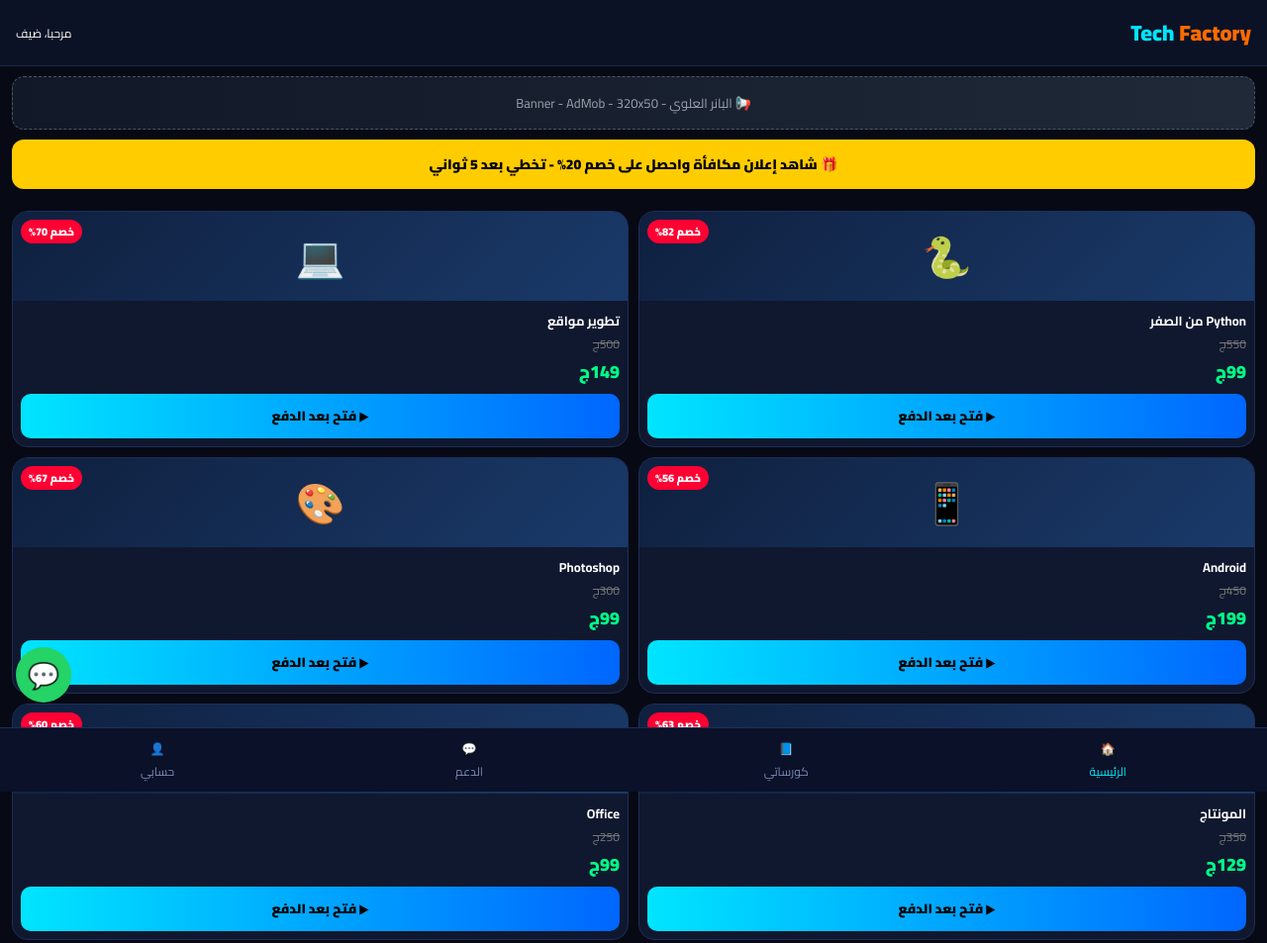
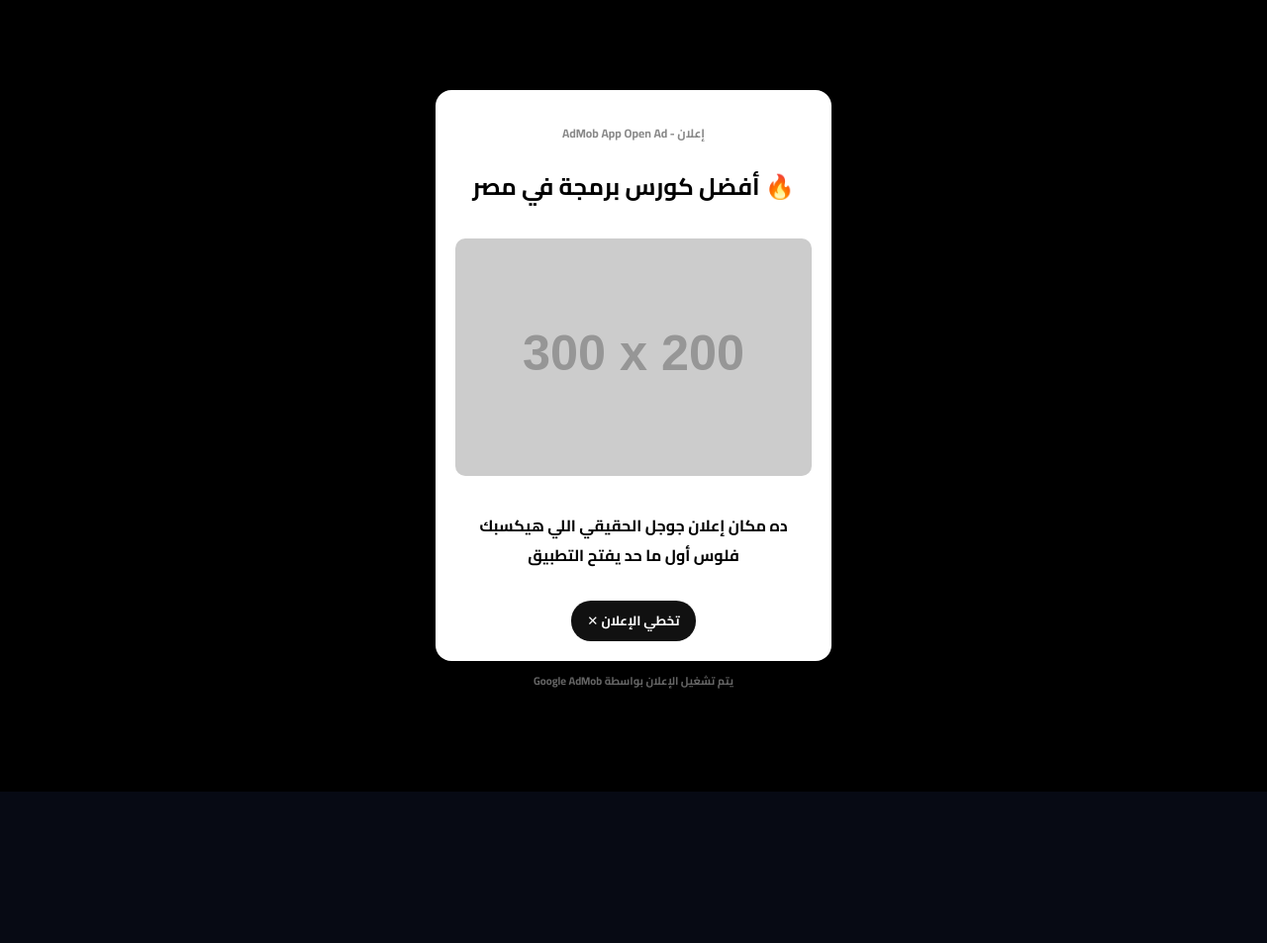
Before and after one commit to melnemr541-beep/tech-factory, a plain HTML site: page index.html in a window 1280 px wide. Shown: the top 953 px of the page at 99% size. After the commit the page ends 800 px from the top, so only its background shows below. Drawn offline with Linux system fonts and the light colour scheme; placeholder pictures from the web are drawn by us.

Commit message:
Update index.html

```diff
--- a/index.html
+++ b/index.html
@@ -3,70 +3,70 @@
 <head>
 <meta charset="UTF-8">
 <meta name="viewport" content="width=device-width,initial-scale=1">
-<title>Tech Factory Pro</title>
-<link href="https://fonts.googleapis.com/css2?family=Cairo:wght@400;700;900&display=swap" rel="stylesheet">
+<title>Tech Factory</title>
+<link href="https://fonts.googleapis.com/css2?family=Cairo:wght@700;900&display=swap" rel="stylesheet">
 <style>
-*{box-sizing:border-box;font-family:'Cairo',Tahoma}
-body{margin:0;background:#070a14;color:#fff;padding-bottom:100px}
-.topbar{position:sticky;top:0;z-index:50;background:#0c1226;border-bottom:1px solid #1a254d;padding:12px 16px;display:flex;justify-content:space-between;align-items:center}
+*{box-sizing:border-box;font-family:'Cairo'}
+body{margin:0;background:#070a14;color:#fff;padding-bottom:90px}
+.topbar{position:sticky;top:0;z-index:40;background:#0c1226;padding:12px 16px;display:flex;justify-content:space-between}
 .logo{font-weight:900;color:#00e5ff;font-size:22px}.logo span{color:#ff6a00}
-.bannerAd{background:linear-gradient(90deg,#111827,#1f2937);border:1px dashed #4b5563;margin:10px 12px;padding:14px;text-align:center;border-radius:12px;font-size:13px;color:#9ca3af}
+.bannerAd{background:#111827;border:1px dashed #444;margin:10px 12px;padding:12px;text-align:center;border-radius:10px;color:#888;font-size:13px}
 .grid{display:grid;grid-template-columns:1fr 1fr;gap:10px;padding:12px}
 .card{background:#10182f;border:1px solid #1e2d5a;border-radius:16px;overflow:hidden;position:relative}
-.card .img{height:90px;background:linear-gradient(135deg,#0f203f,#1a3a6a);display:flex;align-items:center;justify-content:center;font-size:40px}
 .badge{position:absolute;top:8px;left:8px;background:#ff0033;color:#fff;padding:2px 8px;border-radius:20px;font-size:11px;font-weight:900}
 .priceBox{padding:8px}.old{text-decoration:line-through;color:#777;font-size:12px}.new{color:#00ff88;font-weight:900;font-size:18px}
-.btn{width:100%;background:linear-gradient(90deg,#00e5ff,#0066ff);color:#000;border:0;padding:10px;border-radius:10px;font-weight:900;margin-top:6px}
-.bottom{position:fixed;bottom:0;left:0;right:0;background:#0a1128;border-top:1px solid #1e2d5a;display:flex;justify-content:space-around;padding:8px 0;z-index:60}
+.btn{width:100%;background:linear-gradient(90deg,#00e5ff,#0066ff);border:0;padding:10px;border-radius:10px;font-weight:900}
+.bottom{position:fixed;bottom:0;left:0;right:0;background:#0a1128;border-top:1px solid #1e2d5a;display:flex;justify-content:space-around;padding:8px 0;z-index:50}
 .bottom button{background:none;border:0;color:#7a8ab5;font-size:12px}.bottom button.active{color:#00e5ff}
-.modal{position:fixed;inset:0;background:#000d;display:none;z-index:100;overflow:auto;padding:16px}
+/* إعلان أول ما يفتح */
+#appOpenAd{position:fixed;inset:0;background:#000;z-index:9999;display:flex;flex-direction:column;align-items:center;justify-content:center;padding:20px;text-align:center}
+#appOpenAd .adBox{background:#fff;color:#000;width:100%;max-width:400px;border-radius:16px;padding:20px}
+#skipBtn{background:#111;color:#fff;border:0;padding:8px 16px;border-radius:20px;margin-top:15px;display:none}
+.modal{position:fixed;inset:0;background:#000d;display:none;z-index:100;padding:16px}
 .mBox{background:#111a33;border:1px solid #00e5ff;border-radius:16px;padding:16px;max-width:500px;margin:20px auto}
 .input{width:100%;padding:12px;border-radius:10px;border:1px solid #2a3a6a;background:#0a1128;color:#fff;margin:8px 0}
-.fab{position:fixed;bottom:90px;left:16px;background:#25D366;color:#fff;width:56px;height:56px;border-radius:50%;display:flex;align-items:center;justify-content:center;font-size:26px;z-index:70}
-.reward{background:#ffcc00;color:#000;padding:12px;border-radius:12px;text-align:center;margin:10px 12px;font-weight:900;font-size:14px}
-.cert{background:#fff;color:#000;padding:20px;border-radius:12px;text-align:center;border:4px double #00e5ff}
 </style>
 </head>
 <body>
-<div class="topbar"><div class="logo">Tech <span>Factory</span></div><div id="userName" style="font-size:12px">مرحبا، ضيف</div></div>
 
-<div class="bannerAd">📢 البانر العلوي - Banner - AdMob - 320x50</div>
-<div class="reward" onclick="watchReward()">🎁 شاهد إعلان مكافأة واحصل على خصم 20% - تخطي بعد 5 ثواني</div>
-
-<div id="page-home">
-<div class="grid" id="coursesGrid"></div>
-<div class="bannerAd">📢 البانر السفلي - Banner - 320x100 - هنا بيظهر إعلان جوجل</div>
-<div class="bannerAd" style="background:#1a1a1a;border-style:solid">🎬 إعلان فيديو - Interstitial - هيظهر كل 3 كليكات</div>
+<!-- إعلان يفتح أول ما التطبيق يفتح -->
+<div id="appOpenAd">
+<div class="adBox">
+<p style="color:#888;font-size:12px">إعلان - AdMob App Open Ad</p>
+<h2 style="color:#000">🔥 أفضل كورس برمجة في مصر</h2>
+<img src="https://via.placeholder.com/300x200/0066ff/ffffff?text=اعلان+AdMob" style="width:100%;border-radius:10px;margin:10px 0">
+<p>ده مكان إعلان جوجل الحقيقي اللي هيكسبك فلوس أول ما حد يفتح التطبيق</p>
+<p id="countDown" style="color:#ff0033;font-weight:900">التخطي بعد 5 ثواني...</p>
+<button id="skipBtn" onclick="closeAppAd()">تخطي الإعلان ✕</button>
+</div>
+<p style="color:#666;font-size:11px;margin-top:10px">يتم تشغيل الإعلان بواسطة Google AdMob</p>
 </div>
 
-<div id="page-my" style="display:none;padding:16px"><h3>📚 كورساتي</h3><div id="myCourses"></div></div>
-<div id="page-account" style="display:none;padding:16px"><h3>👤 حسابي</h3><div class="mBox" style="margin:0"><p>الاسم: <span id="accName">-</span></p><p>الإيميل: <span id="accMail">-</span></p><p>المشتريات: <span id="accCount">0</span></p><input class="input" id="couponInput" placeholder="كود خصم LIVE100"><button class="btn" onclick="applyCoupon()">تفعيل</button><button class="btn" onclick="login()" style="background:#fff;margin-top:10px">🔐 تسجيل Gmail / هاتف</button></div></div>
+<div class="topbar"><div>مرحبا، ضيف</div><div class="logo">Tech <span>Factory</span></div></div>
+<div class="bannerAd">Banner - AdMob - 320x50 مساحة إعلان</div>
+
+<div class="grid" id="coursesGrid"></div>
+<div class="bannerAd">Banner سفلي - إعلان تاني</div>
 
 <div class="bottom">
-<button id="b-home" class="active" onclick="nav('home')">🏠<br>الرئيسية</button>
+<button onclick="nav('account')">👤<br>حسابي</button>
+<button onclick="alert('دعم')">💬<br>الدعم</button>
 <button onclick="nav('my')">📘<br>كورساتي</button>
-<button onclick="document.getElementById('supportBox').style.display='block'">💬<br>الدعم</button>
-<button id="b-account" onclick="nav('account')">👤<br>حسابي</button>
+<button class="active">🏠<br>الرئيسية</button>
 </div>
-<div class="fab" onclick="document.getElementById('supportBox').style.display='block'">💬</div>
 
-<div class="modal" id="payBox"><div class="mBox"><button onclick="payBox.style.display='none'" style="float:left;background:#f33;color:#fff;border:0;padding:6px 12px;border-radius:8px">X</button><h3 id="payTitle"></h3><p id="payPrice" style="color:#0f0;font-weight:900"></p><p style="font-size:13px">حول على Orange Cash: <b style="color:#ff6a00">01272193729</b></p><input class="input" id="trx" placeholder="رقم العملية آخر 4 أرقام"><input class="input" id="buyerName" placeholder="اسمك للشهادة"><button class="btn" onclick="confirmPay()">✅ فتح الكورس الآن</button></div></div>
-<div class="modal" id="playerBox"><div class="mBox" style="max-width:700px"><button onclick="playerBox.style.display='none'" style="float:left;background:#f33;color:#fff;border:0;padding:6px 12px;border-radius:8px">X</button><h3 id="plTitle"></h3><div id="plVideos"></div><div id="certArea"></div></div></div>
-<div class="modal" id="supportBox"><div class="mBox"><button onclick="supportBox.style.display='none'" style="float:left;background:#f33;color:#fff;border:0;padding:6px 12px;border-radius:8px">X</button><h3>💬 خدمة العملاء</h3><div id="chat" style="height:200px;overflow:auto;background:#070a14;border-radius:10px;padding:10px;font-size:13px"><div>🤖 أهلا!</div></div><input class="input" id="msg" placeholder="رسالتك..."><button class="btn" onclick="sendMsg()">إرسال</button></div></div>
+<div class="modal" id="payBox"><div class="mBox"><h3 id="payTitle"></h3><p>حول على Orange Cash 01272193729</p><input class="input" id="trx" placeholder="رقم العملية"><input class="input" id="buyerName" placeholder="اسمك"><button class="btn" onclick="confirmPay()">فتح الكورس</button><button onclick="payBox.style.display='none'" style="margin-top:10px;width:100%;background:#333;color:#fff;border:0;padding:10px;border-radius:10px">إلغاء</button></div></div>
 
 <script>
-let COURSES=[["Python من الصفر","550ج","99ج","🐍",550,99],["تطوير مواقع","500ج","149ج","💻",500,149],["Android","450ج","199ج","📱",450,199],["Photoshop","300ج","99ج","🎨",300,99],["المونتاج","350ج","129ج","🎬",350,129],["Office","250ج","99ج","📊",250,99],["English","400ج","149ج","🇬🇧",400,149],["Arduino","450ج","199ج","🤖",450,199],["Robotics","550ج","249ج","🦾",550,249],["AI","550ج","199ج","🧠",550,199],["Cyber","550ج","249ج","🔐",550,249],["Game Dev","550ج","299ج","🎮",550,299],["3D","500ج","199ج","🧊",500,199],["Networking","400ج","149ج","🌐",400,149],["Java","500ج","149ج","☕",500,149],["Data","550ج","249ج","📈",550,249],["Graphic","350ج","129ج","🖌️",350,129]];
-let myCourses=JSON.parse(localStorage.getItem('myC')||'[]');let currentPay=null;let user={name:localStorage.getItem('uName')||'',mail:localStorage.getItem('uMail')||''};
-function render(){let g=document.getElementById('coursesGrid');g.innerHTML='';COURSES.forEach((c,i)=>{g.innerHTML+=`<div class=card><div class=badge>خصم ${Math.round((1-c[5]/c[4])*100)}%</div><div class=img>${c[3]}</div><div class=priceBox><div style="font-size:13px;font-weight:700">${c[0]}</div><div class=old>${c[1]}</div><div class=new>${c[2]}</div><button class=btn onclick="startPay(${i})">${myCourses.includes(i)?'✅ مفتوح':'▶ فتح بعد الدفع'}</button></div></div>`;});document.getElementById('myCourses').innerHTML=myCourses.length?myCourses.map(i=>`<div class=card style="margin:8px 0;padding:10px"><b>${COURSES[i][0]}</b><button class=btn onclick="openPlayer(${i})">فتح</button></div>`).join(''):'<p>لسه مشترتش</p>';document.getElementById('accName').innerText=user.name||'-';document.getElementById('accMail').innerText=user.mail||'-';document.getElementById('accCount').innerText=myCourses.length;document.getElementById('userName').innerText=user.name?user.name:'مرحبا، ضيف';}
-function nav(p){document.getElementById('page-home').style.display=p=='home'?'block':'none';document.getElementById('page-my').style.display=p=='my'?'block':'none';document.getElementById('page-account').style.display=p=='account'?'block':'none';document.getElementById('b-home').className=p=='home'?'active':'';document.getElementById('b-account').className=p=='account'?'active':'';}
-function startPay(i){currentPay=i;document.getElementById('payTitle').innerText=COURSES[i][0];document.getElementById('payPrice').innerText=COURSES[i][2];document.getElementById('payBox').style.display='block';}
-function confirmPay(){let t=document.getElementById('trx').value;let n=document.getElementById('buyerName').value;if(!t||!n){alert('اكتب البيانات');return}if(n){user.name=n;localStorage.setItem('uName',n)}if(!myCourses.includes(currentPay)){myCourses.push(currentPay);localStorage.setItem('myC',JSON.stringify(myCourses))}payBox.style.display='none';render();openPlayer(currentPay);}
-function openPlayer(i){document.getElementById('plTitle').innerText=COURSES[i][0];let v='';for(let k=1;k<=5;k++){v+=`<div style="background:#000;border-radius:10px;margin:10px 0"><div style="padding:40px;text-align:center">▶ فيديو ${k}</div></div>`}document.getElementById('plVideos').innerHTML=v;document.getElementById('certArea').innerHTML=`<button class=btn onclick="makeCert('${COURSES[i][0]}')">🎓 شهادتي</button><div id=certBox></div>`;playerBox.style.display='block';}
-function makeCert(c){document.getElementById('certBox').innerHTML=`<div class=cert><h3>شهادة</h3><p>${user.name||'المتدرب'}</p><p>${c}</p></div>`}
-function login(){let n=prompt('اسمك');let m=prompt('ايميل');if(n){user.name=n;localStorage.setItem('uName',n)}if(m){user.mail=m;localStorage.setItem('uMail',m)}render();}
-function applyCoupon(){alert('✅ تم الخصم')}
-function sendMsg(){let t=document.getElementById('msg').value;document.getElementById('chat').innerHTML+=`<div>انت: ${t}</div>`;document.getElementById('msg').value='';}
-function watchReward(){alert('إعلان مكافأة')}
+let COURSES=[["Python من الصفر","550ج","99ج","🐍",82],["تطوير مواقع","500ج","149ج","💻",70],["Android","450ج","199ج","📱",56],["Photoshop","300ج","99ج","🎨",67]];
+let myCourses=JSON.parse(localStorage.getItem('myC')||'[]');let currentPay=null;
+function render(){let g=document.getElementById('coursesGrid');g.innerHTML='';COURSES.forEach((c,i)=>{g.innerHTML+=`<div class=card><div class=badge>خصم ${c[4]}%</div><div style="height:90px;display:flex;align-items:center;justify-content:center;font-size:40px;background:linear-gradient(135deg,#0f203f,#1a3a6a)">${c[3]}</div><div class=priceBox><div style="font-size:13px;font-weight:700">${c[0]}</div><div class=old>${c[1]}</div><div class=new>${c[2]}</div><button class=btn onclick="startPay(${i})">▶ فتح بعد الدفع</button></div></div>`;});}
+function startPay(i){currentPay=i;document.getElementById('payTitle').innerText=COURSES[i][0];payBox.style.display='block';}
+function confirmPay(){myCourses.push(currentPay);localStorage.setItem('myC',JSON.stringify(myCourses));payBox.style.display='none';alert('اتفتح!');}
+function nav(){}
+function closeAppAd(){document.getElementById('appOpenAd').style.display='none';}
+// عداد 5 ثواني للتخطي
+let sec=5;let timer=setInterval(()=>{sec--;document.getElementById('countDown').innerText=`التخطي بعد ${sec} ثواني...`;if(sec<=0){clearInterval(timer);document.getElementById('countDown').style.display='none';document.getElementById('skipBtn').style.display='inline-block';}},1000);
 render();
 </script>
 </body>
```
